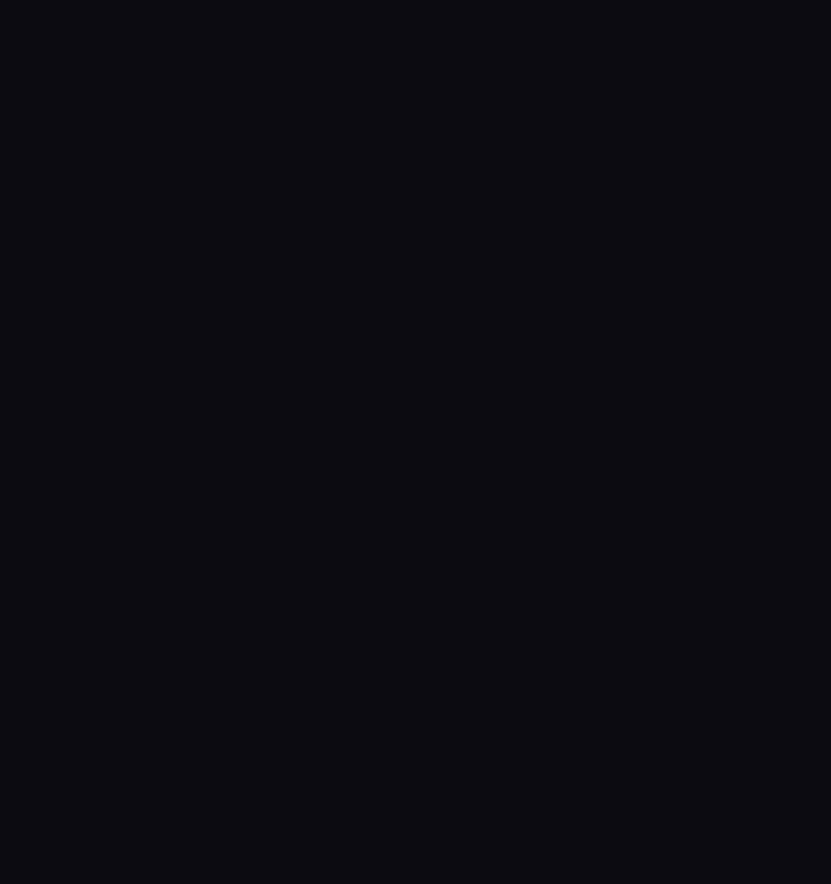
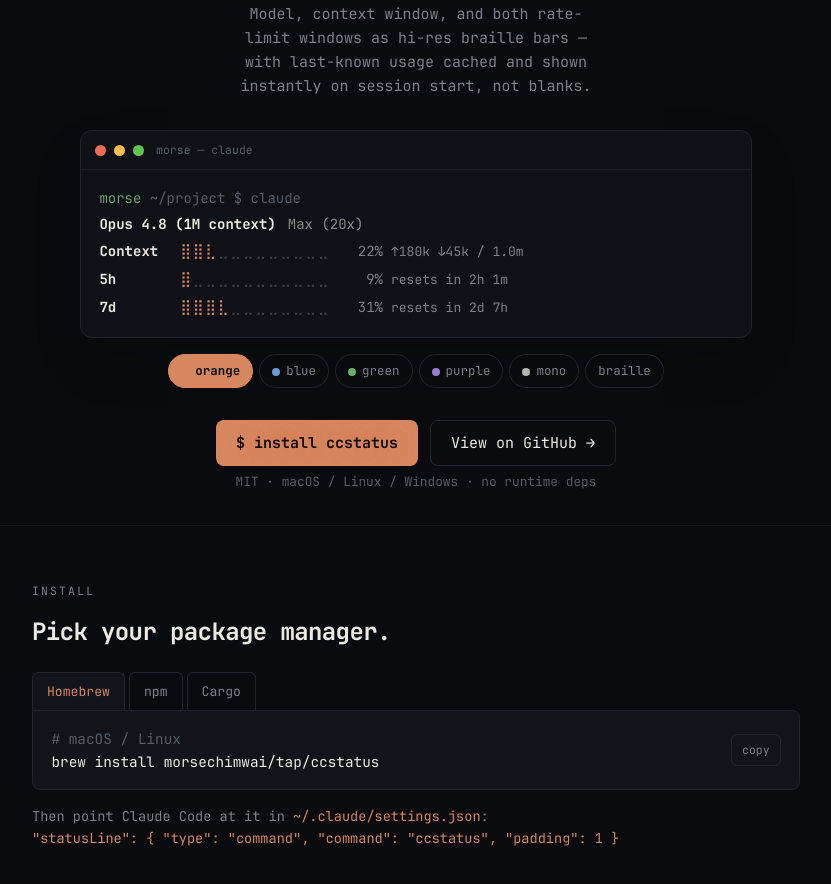
Before and after one commit to morsechimwai/claude-status-line, a Next.js app in the folder site/: page / in a window 1280 px wide. Shown: the part 260-1144 px from the top of the page, without its empty margins (224-1055 px from the left). Before the commit the page ends 800 px from the top, so only its background shows below. Built offline with nearby package versions, Linux system fonts and the light colour scheme.

Commit message:
feat(site): hero + install sections

```diff
--- a/site/app/globals.css
+++ b/site/app/globals.css
@@ -43,3 +43,8 @@
   html { scroll-behavior: auto; }
   *, *::before, *::after { animation-duration: 0.001ms !important; transition-duration: 0.001ms !important; }
 }
+
+.sr-only {
+  position: absolute; width: 1px; height: 1px; padding: 0; margin: -1px;
+  overflow: hidden; clip: rect(0,0,0,0); white-space: nowrap; border: 0;
+}
--- a/site/app/page.tsx
+++ b/site/app/page.tsx
@@ -1,3 +1,11 @@
+import Hero from "@/components/Hero";
+import Install from "@/components/Install";
+
 export default function Home() {
-  return <main>ccstatus</main>;
+  return (
+    <main>
+      <Hero />
+      <Install />
+    </main>
+  );
 }
--- /dev/null
+++ b/site/components/Hero.tsx
@@ -0,0 +1,30 @@
+import TerminalDemo from "./TerminalDemo";
+import { VERSION, REPO } from "@/lib/product";
+
+export default function Hero() {
+  return (
+    <header className="px-5 pb-8 pt-14 text-center">
+      <div className="mx-auto max-w-3xl">
+        <p className="mb-4 text-[0.72rem] uppercase tracking-[0.18em] text-[var(--dim)]">
+          Claude Code status line · single Rust binary · v{VERSION}
+        </p>
+        <h1 className="mx-auto mb-4 text-balance text-4xl font-bold leading-[1.08] tracking-tight sm:text-5xl">
+          Your usage, <span className="glow text-[var(--accent)]">already on screen</span> before the first call.
+        </h1>
+        <p className="mx-auto mb-8 max-w-[42ch] text-balance text-[var(--dim)]">
+          Model, context window, and both rate-limit windows as hi-res braille bars — with last-known usage cached and shown instantly on session start, not blanks.
+        </p>
+        <TerminalDemo />
+        {/* visually-hidden text alternative for the demo (a11y + crawlers) */}
+        <p className="sr-only">
+          Terminal preview: model Opus 4.8 (1M context), plan label Max (20x). Context 22%, 5-hour window 9%, 7-day window 31%, each shown as a braille bar.
+        </p>
+        <div className="mt-8 flex flex-wrap justify-center gap-3">
+          <a href="#install" className="glow inline-flex items-center rounded-lg bg-[var(--accent)] px-5 py-2.5 font-bold text-[#160d07] transition hover:brightness-110">$ install ccstatus</a>
+          <a href={REPO} className="inline-flex items-center rounded-lg border border-border px-5 py-2.5 text-[var(--fg)] transition hover:border-[var(--dim2)]">View on GitHub →</a>
+        </div>
+        <p className="mt-1.5 text-[0.8rem] text-[var(--dim2)]">MIT · macOS / Linux / Windows · no runtime deps</p>
+      </div>
+    </header>
+  );
+}
--- /dev/null
+++ b/site/components/Install.tsx
@@ -0,0 +1,48 @@
+"use client";
+import { useState } from "react";
+import { INSTALL, SETTINGS_SNIPPET } from "@/lib/product";
+
+export default function Install() {
+  const [tab, setTab] = useState<(typeof INSTALL)[number]["id"]>(INSTALL[0].id);
+  const [copied, setCopied] = useState(false);
+  const active = INSTALL.find((i) => i.id === tab)!;
+
+  const copy = async () => {
+    try { await navigator.clipboard.writeText(active.command); setCopied(true); setTimeout(() => setCopied(false), 1400); } catch {}
+  };
+
+  return (
+    <section id="install" className="border-t border-white/[0.04] px-5 py-14">
+      <div className="mx-auto max-w-3xl">
+        <p className="mb-4 text-[0.72rem] uppercase tracking-[0.18em] text-[var(--dim)]">Install</p>
+        <h2 className="mb-6 text-2xl font-bold tracking-tight">Pick your package manager.</h2>
+        <div role="tablist" aria-label="Install method" className="flex gap-1">
+          {INSTALL.map((i) => (
+            <button
+              key={i.id} role="tab" aria-selected={i.id === tab}
+              onClick={() => setTab(i.id)}
+              className="cursor-pointer rounded-t-md border border-b-0 px-3.5 py-2 text-[0.82rem] transition-colors"
+              style={{
+                color: i.id === tab ? "var(--accent)" : "var(--dim)",
+                background: i.id === tab ? "var(--surface)" : "transparent",
+                borderColor: "var(--border)",
+              }}
+            >{i.label}</button>
+          ))}
+        </div>
+        <div className="flex items-center justify-between gap-4 overflow-x-auto rounded-b-lg rounded-tr-lg border border-border bg-[var(--surface)] px-[1.15rem] py-4">
+          <code className="whitespace-pre text-[0.9rem]">
+            <span className="text-[var(--dim2)]">{active.comment}</span>{"\n"}{active.command}
+          </code>
+          <button onClick={copy} className="flex-none cursor-pointer rounded-md border border-border px-2.5 py-1.5 text-[0.72rem] text-[var(--dim)] transition-colors hover:text-[var(--fg)]">
+            {copied ? "copied ✓" : "copy"}
+          </button>
+        </div>
+        <p className="mt-4 text-[0.85rem] text-[var(--dim)]">
+          Then point Claude Code at it in <code className="text-[var(--accent)]">~/.claude/settings.json</code>:<br />
+          <code className="text-[var(--accent)]">{SETTINGS_SNIPPET}</code>
+        </p>
+      </div>
+    </section>
+  );
+}
```
